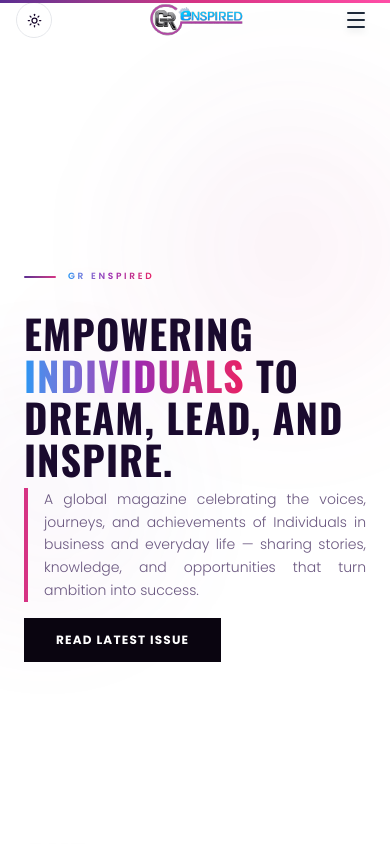
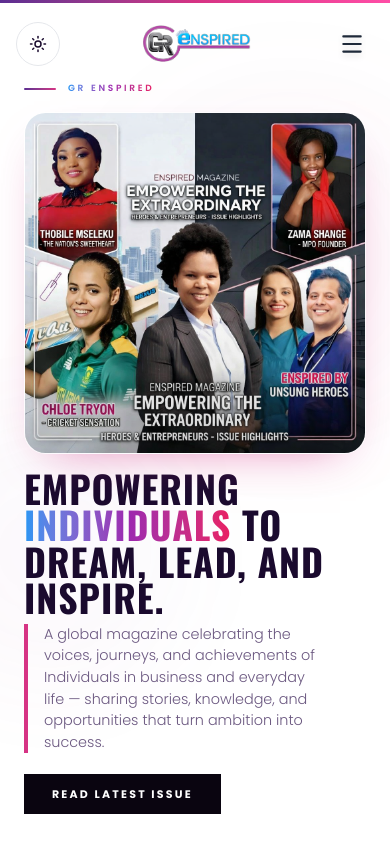
Before and after one commit to abhassj/Enspired_Magazine_Dep, a React (Vite) app: page / in a window 390 px wide. Shown: the top 844 px of the page. Built offline with nearby package versions, Linux system fonts and the light colour scheme.

Commit message:
[mobile optimizations .. ]

```diff
--- a/src/components/BrandLogo.jsx
+++ b/src/components/BrandLogo.jsx
@@ -1,13 +1,8 @@
 import React from 'react';
-import { motion } from 'framer-motion';
-import { useTheme } from '../context/ThemeContext';
 
 const LOGO_SRC = 'GR_branding_final.svg';
-
-const logoTransition = {
-  duration: 0.55,
-  ease: [0.4, 0, 0.2, 1],
-};
+const LOGO_WIDTH = 1181;
+const LOGO_HEIGHT = 531;
 
 const BrandLogo = ({
   alt = 'GR Enspired Magazine',
@@ -15,22 +10,17 @@
   imageClassName = '',
   loading = 'eager',
 }) => {
-  const { isDark } = useTheme();
-  const logoSrc = LOGO_SRC;
-
   return (
-    <span className={`relative inline-block min-w-fit transition-all duration-500 ${className}`}>
-      <motion.img
-        key={logoSrc}
-        src={logoSrc}
+    <span
+      className={`relative inline-block min-w-fit ${className}`}
+      style={{ aspectRatio: `${LOGO_WIDTH} / ${LOGO_HEIGHT}` }}
+    >
+      <img
+        src={LOGO_SRC}
         alt={alt}
-        initial={false}
-        animate={{
-          opacity: 1,
-          scale: 1,
-        }}
-        transition={logoTransition}
-        className={`brand-logo h-full w-full object-contain ${imageClassName}`}
+        width={LOGO_WIDTH}
+        height={LOGO_HEIGHT}
+        className={`brand-logo h-full w-auto max-w-none object-contain ${imageClassName}`}
         loading={loading}
         decoding={loading === 'eager' ? 'sync' : 'async'}
         fetchPriority={loading === 'eager' ? 'high' : 'auto'}
--- a/src/components/Hero.jsx
+++ b/src/components/Hero.jsx
@@ -1,6 +1,7 @@
 import React, { Suspense, lazy, useEffect, useState } from 'react';
 import { motion } from 'framer-motion';
 import { useTheme } from '../context/ThemeContext';
+import heroImageMobile from '../assets/Hero_img_mobile.png';
 
 const HeroSpline = lazy(() => import('./HeroSpline'));
 
@@ -32,7 +33,7 @@
   }, []);
 
   return (
-    <section className="relative min-h-[92svh] md:min-h-screen w-full flex items-center overflow-hidden" style={{ background: isDark ? '#000000' : 'var(--bg-hero)' }}>
+    <section className="relative min-h-[100dvh] md:min-h-screen w-full flex items-start md:items-center overflow-hidden" style={{ background: isDark ? '#000000' : 'var(--bg-hero)' }}>
 
       {/* Pure background */}
       <div className="absolute inset-0 z-0" style={{ background: isDark ? '#000000' : 'var(--bg-hero)' }}></div>
@@ -82,13 +83,14 @@
         {/* Soft gradient only on the left to keep text readable — desktop only */}
         <div className="absolute inset-0 hidden md:block" style={{ background: 'var(--hero-overlay-left)' }}></div>
 
-        <div className="max-w-7xl mx-auto px-6 md:px-12 w-full min-h-screen flex items-center pt-20 md:pt-0 relative">
+        <div className="max-w-7xl mx-auto px-6 md:px-12 w-full min-h-[100dvh] md:min-h-screen flex items-start md:items-center pt-[5.15rem] md:pt-0 pb-5 md:pb-0 relative">
           <motion.div
-            className="flex flex-col space-y-5 md:space-y-6 max-w-xl pointer-events-auto pt-2 md:pt-10 lg:pt-12"
+            className="flex flex-col w-full max-w-xl pointer-events-auto pt-0 md:pt-10 lg:pt-12 min-h-[calc(100dvh-7rem)] md:min-h-0"
             initial={{ opacity: 0 }}
             animate={{ opacity: 1 }}
             transition={{ duration: 0.5 }}
           >
+            <div className="space-y-4 md:space-y-6">
               {/* Mobile brand accent */}
               <motion.div
                 className="flex items-center gap-3 md:hidden"
@@ -100,8 +102,28 @@
                 <span className="text-[9px] uppercase tracking-[0.3em] font-semibold text-magic-gradient">GR Enspired</span>
               </motion.div>
 
+              <motion.div
+                className="md:hidden"
+                initial={{ opacity: 0, y: 18 }}
+                animate={{ opacity: 1, y: 0 }}
+                transition={{ duration: 0.6, delay: 0.22, ease: [0.22, 1, 0.36, 1] }}
+              >
+                <div className="relative mx-auto w-full max-w-[360px] overflow-hidden rounded-[1.35rem] border border-white/12 bg-white/5 shadow-[0_18px_45px_-26px_rgba(214,51,132,0.65)]">
+                  <img
+                    src={heroImageMobile}
+                    alt="Enspired Magazine issue highlights"
+                    className="w-full h-auto object-contain"
+                    loading="eager"
+                    decoding="async"
+                    fetchPriority="high"
+                    draggable="false"
+                  />
+                  <div className="pointer-events-none absolute inset-0 bg-gradient-to-t from-black/14 via-transparent to-transparent" />
+                </div>
+              </motion.div>
+
               <motion.h1
-              className="text-[2.5rem] md:text-[4.2rem] lg:text-[5rem] font-condensed font-bold uppercase text-brand-lightText dark:text-white leading-[1.05] tracking-wide mb-2 md:mb-6 mt-2 md:mt-8"
+                className="text-[2.35rem] sm:text-[2.65rem] md:text-[4.2rem] lg:text-[5rem] font-condensed font-bold uppercase text-brand-lightText dark:text-white leading-[0.97] tracking-wide mb-2 md:mb-6 mt-0.5 md:mt-8"
                 initial={{ opacity: 0, y: 30 }}
                 animate={{ opacity: 1, y: 0 }}
                 transition={{ duration: 0.7, delay: 0.15, ease: [0.22, 1, 0.36, 1] }}
@@ -111,23 +133,24 @@
               </motion.h1>
 
               <motion.p
-              className="text-sm md:text-[1.1rem] text-brand-lightMuted dark:text-white/80 max-w-xl font-sans font-light leading-relaxed mb-3 md:mb-4 border-l-4 border-brand-magenta pl-4 md:pl-6 text-justify sm:text-left"
+                className="text-[0.9rem] md:text-[1.1rem] text-brand-lightMuted dark:text-white/80 max-w-[34ch] md:max-w-xl font-sans font-light leading-[1.5] md:leading-relaxed mb-2 md:mb-4 border-l-4 border-brand-magenta pl-4 md:pl-6 text-left"
                 initial={{ opacity: 0, x: -20 }}
                 animate={{ opacity: 1, x: 0 }}
                 transition={{ duration: 0.7, delay: 0.35, ease: [0.22, 1, 0.36, 1] }}
               >
                 A global magazine celebrating the voices, journeys, and achievements of Individuals in business and everyday life — sharing stories, knowledge, and opportunities that turn ambition into success.
               </motion.p>
+            </div>
 
             <motion.div
-              className="pt-1 md:pt-4"
+              className="pt-2 md:pt-4 mt-auto"
               initial={{ opacity: 0, y: 20 }}
               animate={{ opacity: 1, y: 0 }}
               transition={{ duration: 0.6, delay: 0.5 }}
             >
               <a
                 href="#issues"
-                className="inline-block bg-brand-dark text-white dark:bg-white dark:text-black px-8 md:px-10 py-3.5 md:py-4 font-bold uppercase tracking-widest text-xs md:text-sm hover:shadow-[0_0_30px_rgba(214,51,132,0.35)] dark:hover:shadow-[0_0_30px_rgba(255,255,255,0.8)] hover:opacity-95 transition-all duration-300 cursor-pointer md:cta-shimmer-off active:scale-95"
+                className="inline-block bg-brand-dark text-white dark:bg-white dark:text-black px-7 md:px-10 py-3 md:py-4 font-bold uppercase tracking-[0.2em] text-[11px] md:text-sm hover:shadow-[0_0_30px_rgba(214,51,132,0.35)] dark:hover:shadow-[0_0_30px_rgba(255,255,255,0.8)] hover:opacity-95 transition-all duration-300 cursor-pointer md:cta-shimmer-off active:scale-95"
               >
                 Read Latest Issue
               </a>
--- a/src/components/Navbar.jsx
+++ b/src/components/Navbar.jsx
@@ -13,6 +13,7 @@
   const [mobileMenuOpen, setMobileMenuOpen] = useState(false);
   const { isDark, toggleTheme } = useTheme();
   const location = useLocation();
+  const contactRoutePrefetched = useRef(false);
 
   useEffect(() => {
     const handleScroll = () => {
@@ -50,18 +51,24 @@
     { name: 'CONTACT', href: '/contact' },
   ];
 
+  const preloadRoute = (href) => {
+    if (href !== '/contact' || contactRoutePrefetched.current) return;
+    contactRoutePrefetched.current = true;
+    void import('../pages/ContactPage');
+  };
+
   return (
     <>
-      <nav className={`fixed w-full z-50 transition-all duration-500 ease-in-out ${isVisible ? 'translate-y-0' : '-translate-y-full'} ${isScrolled ? 'bg-white/90 dark:bg-brand-dark/90 backdrop-blur-md pt-1 pb-1 shadow-lg' : 'bg-transparent pt-1 pb-1'}`}>
-        <div className="max-w-7xl mx-auto px-4 md:px-12 flex justify-between items-center -translate-y-0.5">
+      <nav className={`fixed inset-x-0 top-0 z-50 transition-all duration-500 ease-in-out ${isVisible ? 'translate-y-0' : '-translate-y-full'} ${isScrolled ? 'bg-white/92 dark:bg-brand-dark/90 backdrop-blur-md py-2 md:py-1 shadow-lg' : 'bg-transparent py-2 md:py-1'}`}>
+        <div className="max-w-7xl mx-auto px-4 md:px-12 flex justify-between items-center min-h-[72px] md:min-h-[84px]">
 
           {/* ═══ MOBILE LAYOUT: 3-column grid (theme | logo | hamburger) ═══ */}
-          <div className="md:hidden flex items-center justify-between w-full relative">
+          <div className="md:hidden grid grid-cols-[3rem_1fr_3rem] items-center w-full">
             {/* Left: Theme toggle */}
             <button
               onClick={toggleTheme}
               aria-label="Toggle color mode"
-              className="w-9 h-9 rounded-full border border-gray-200 dark:border-white/20 bg-white/80 dark:bg-white/10 backdrop-blur-sm flex items-center justify-center text-brand-lightText dark:text-white z-10"
+              className="w-11 h-11 rounded-full border border-gray-200 dark:border-white/20 bg-white/85 dark:bg-white/10 backdrop-blur-sm flex items-center justify-center text-brand-lightText dark:text-white justify-self-start"
             >
               <AnimatePresence mode="wait" initial={false}>
                 <motion.div
@@ -71,19 +78,19 @@
                   exit={{ opacity: 0, rotate: 180, scale: 0.7 }}
                   transition={{ duration: 0.3 }}
                 >
-                  {isDark ? <Moon size={15} /> : <Sun size={15} />}
+                  {isDark ? <Moon size={18} /> : <Sun size={18} />}
                 </motion.div>
               </AnimatePresence>
             </button>
 
-            {/* Center: Brand Logo (absolutely centered) */}
+            {/* Center: Brand Logo */}
             <Link
               to="/"
-              className="brand-logo-wrap absolute left-1/2 -translate-x-1/2 top-1/2 -translate-y-1/2"
+              className="brand-logo-wrap justify-self-center"
               aria-label="GR Enspired Magazine home"
             >
               <BrandLogo
-                className="h-12"
+                className="h-[56px]"
                 imageClassName="h-full w-auto"
                 loading="eager"
               />
@@ -91,7 +98,7 @@
 
             {/* Right: Hamburger / Close */}
             <button
-              className="w-9 h-9 flex items-center justify-center text-gray-800 dark:text-white drop-shadow-md z-10"
+              className="w-11 h-11 flex items-center justify-center text-gray-800 dark:text-white drop-shadow-md justify-self-end"
               onClick={() => setMobileMenuOpen(!mobileMenuOpen)}
               aria-label={mobileMenuOpen ? 'Close menu' : 'Open menu'}
             >
@@ -103,7 +110,7 @@
                   exit={{ opacity: 0, rotate: 90, scale: 0.8 }}
                   transition={{ duration: 0.2 }}
                 >
-                  {mobileMenuOpen ? <X size={24} /> : <Menu size={24} />}
+                  {mobileMenuOpen ? <X size={26} /> : <Menu size={26} />}
                 </motion.div>
               </AnimatePresence>
             </button>
@@ -125,7 +132,14 @@
           {/* Desktop Nav */}
           <div className="hidden md:flex items-center space-x-8 text-[10px] md:text-sm font-bold tracking-[0.1em] text-gray-800 dark:text-white transition-colors">
             {navLinks.map((link) => (
-              <Link key={link.name} to={link.href} className="hover:text-brand-pink hover:drop-shadow-[0_0_8px_rgba(255,77,166,0.6)] dark:hover:drop-shadow-[0_0_10px_rgba(255,77,166,0.9)] transition-all duration-300 drop-shadow-sm uppercase">
+              <Link
+                key={link.name}
+                to={link.href}
+                onMouseEnter={() => preloadRoute(link.href)}
+                onFocus={() => preloadRoute(link.href)}
+                onTouchStart={() => preloadRoute(link.href)}
+                className="hover:text-brand-pink hover:drop-shadow-[0_0_8px_rgba(255,77,166,0.6)] dark:hover:drop-shadow-[0_0_10px_rgba(255,77,166,0.9)] transition-all duration-300 drop-shadow-sm uppercase"
+              >
                 {link.name}
               </Link>
             ))}
@@ -206,6 +220,9 @@
                   >
                     <Link
                       to={link.href}
+                      onMouseEnter={() => preloadRoute(link.href)}
+                      onFocus={() => preloadRoute(link.href)}
+                      onTouchStart={() => preloadRoute(link.href)}
                       onClick={() => setMobileMenuOpen(false)}
                       className="relative text-3xl font-condensed font-bold uppercase tracking-[0.2em] block group"
                       style={{ color: isDark ? '#ffffff' : '#1a0a2e' }}
@@ -232,7 +249,7 @@
                   aria-label="GR Enspired Magazine home"
                 >
                   <BrandLogo
-                    className="h-14"
+                    className="h-16"
                     imageClassName="h-full w-auto"
                     loading="eager"
                   />
--- a/src/index.css
+++ b/src/index.css
@@ -82,8 +82,13 @@
 
   .brand-logo {
     display: block;
+    max-width: 100%;
+    height: auto;
     width: auto;
     object-fit: contain;
+    transform: translateZ(0);
+    backface-visibility: hidden;
+    -webkit-backface-visibility: hidden;
     filter: drop-shadow(0 2px 10px rgba(16, 5, 24, 0.16));
     transition: transform 0.28s ease, filter 0.28s ease;
   }
@@ -152,8 +157,18 @@
   @media (max-width: 767px) {
     .brand-logo {
       filter: none !important;
-      image-rendering: -webkit-optimize-contrast;
-      image-rendering: crisp-edges;
+      transform: none !important;
+      image-rendering: auto;
+      shape-rendering: geometricPrecision;
+      text-rendering: geometricPrecision;
+    }
+
+    .dark .brand-logo {
+      filter: drop-shadow(0 1px 3px rgba(0, 0, 0, 0.35)) !important;
+    }
+
+    .brand-logo-wrap:hover .brand-logo {
+      transform: none;
     }
   }
 
```
Also changed, not shown: src/App.jsx (+38 -3 lines), src/assets/Hero_img_mobile.png (added). Lines whose indentation alone changed are shown as unchanged.
